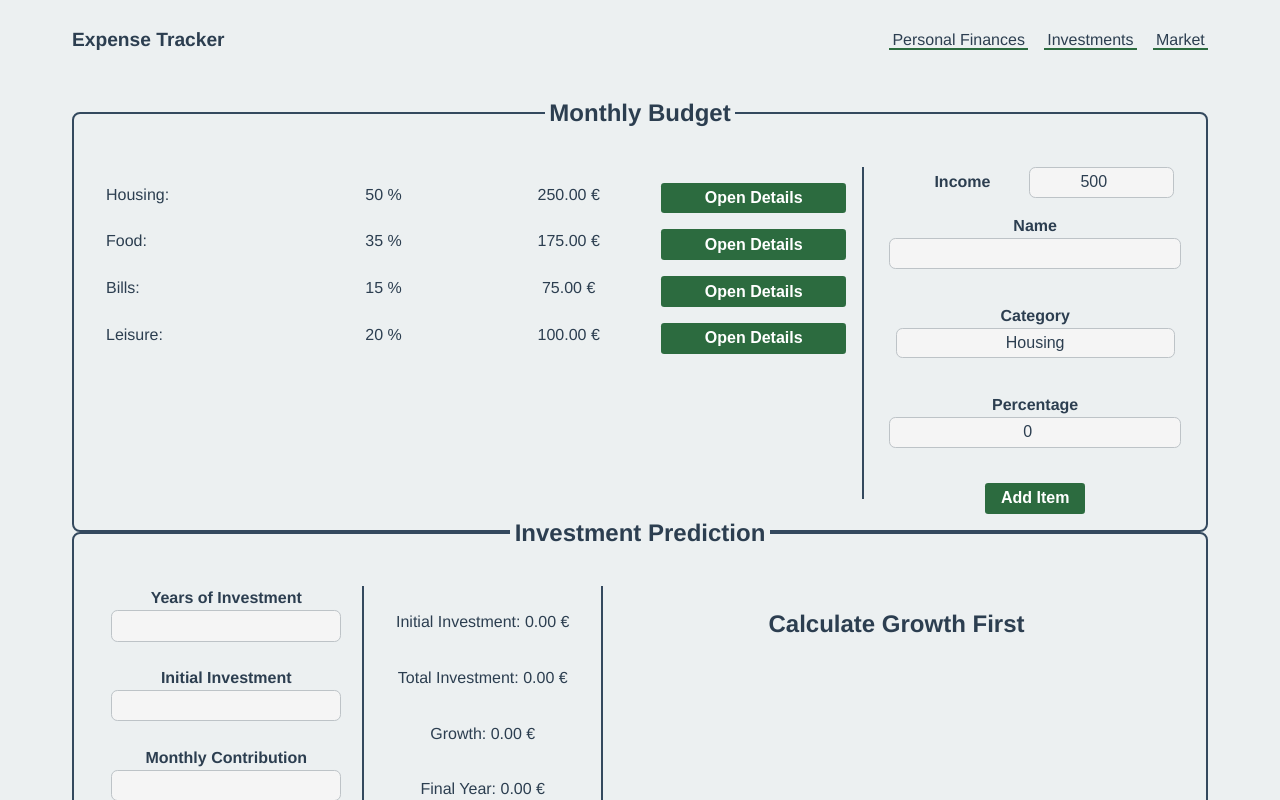
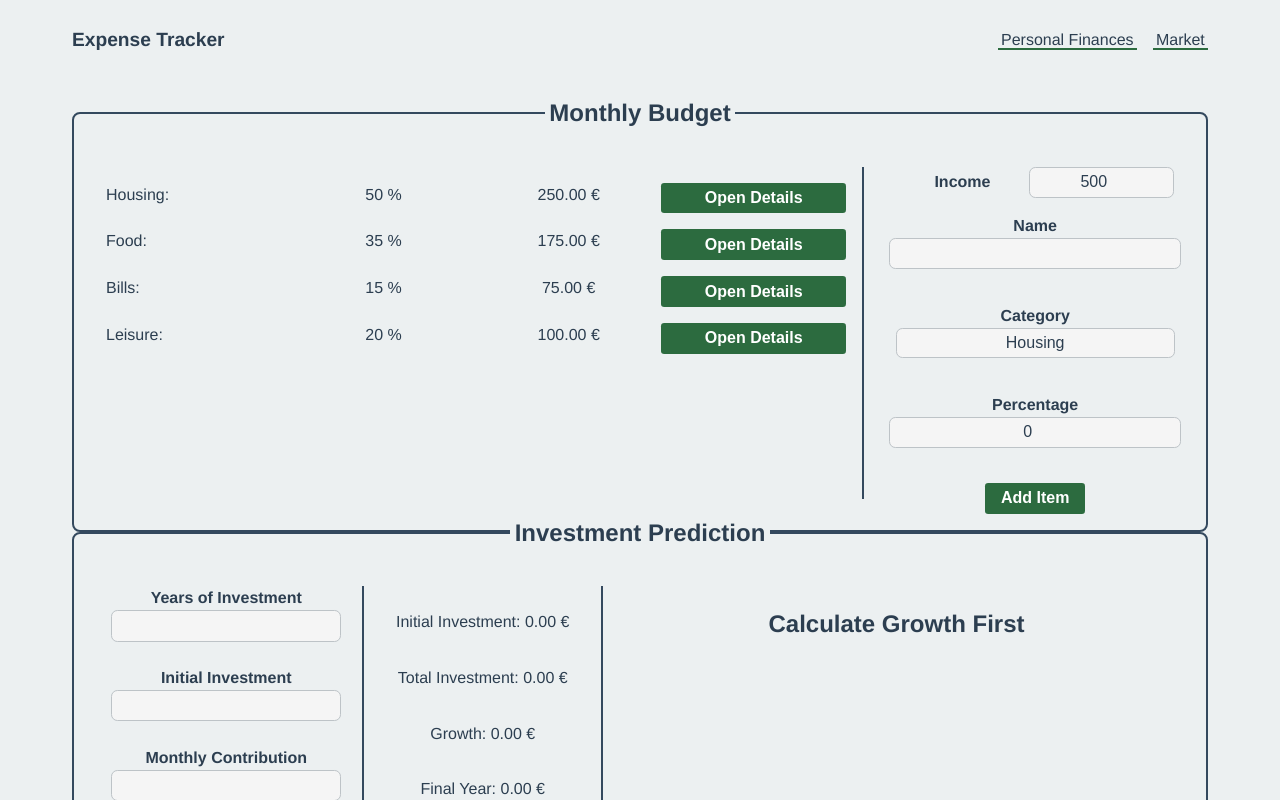
Before and after one commit to andrebarros7201/expense-tracker, a React (Vite) app: page / in a window 1280 px wide. Shown: the top 800 px of the page. Built offline with nearby package versions, Linux system fonts and the light colour scheme.

Commit message:
remove investment page from header

```diff
--- a/src/components/header/Header.jsx
+++ b/src/components/header/Header.jsx
@@ -15,11 +15,6 @@ export default function Header() {
           </Link>
         </li>
         <li>
-          <Link className={styles["header__list-item"]} to={"/investments"}>
-            Investments
-          </Link>
-        </li>
-        <li>
           <Link className={styles["header__list-item"]} to={"/market"}>
             Market
           </Link>
```
